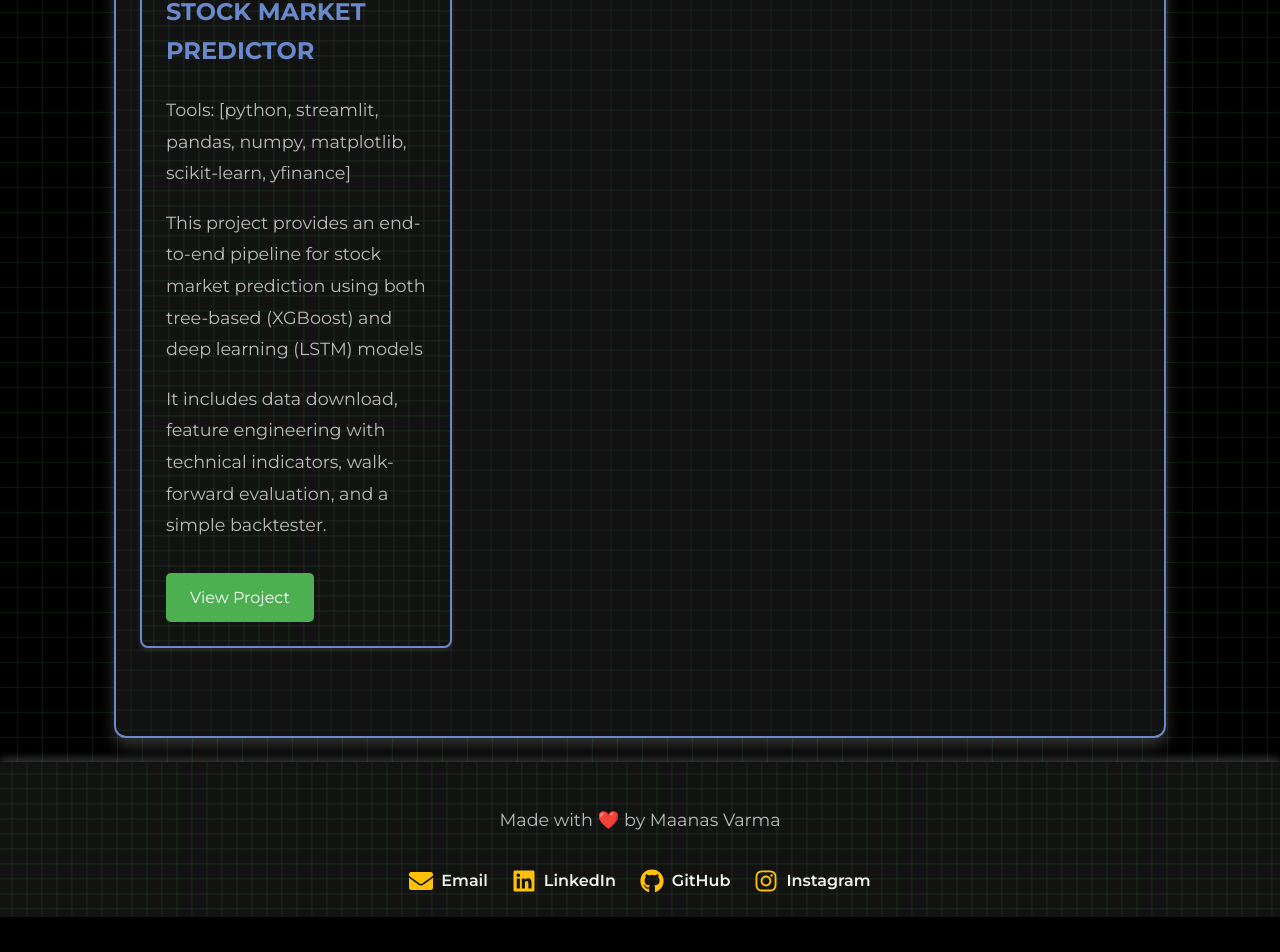
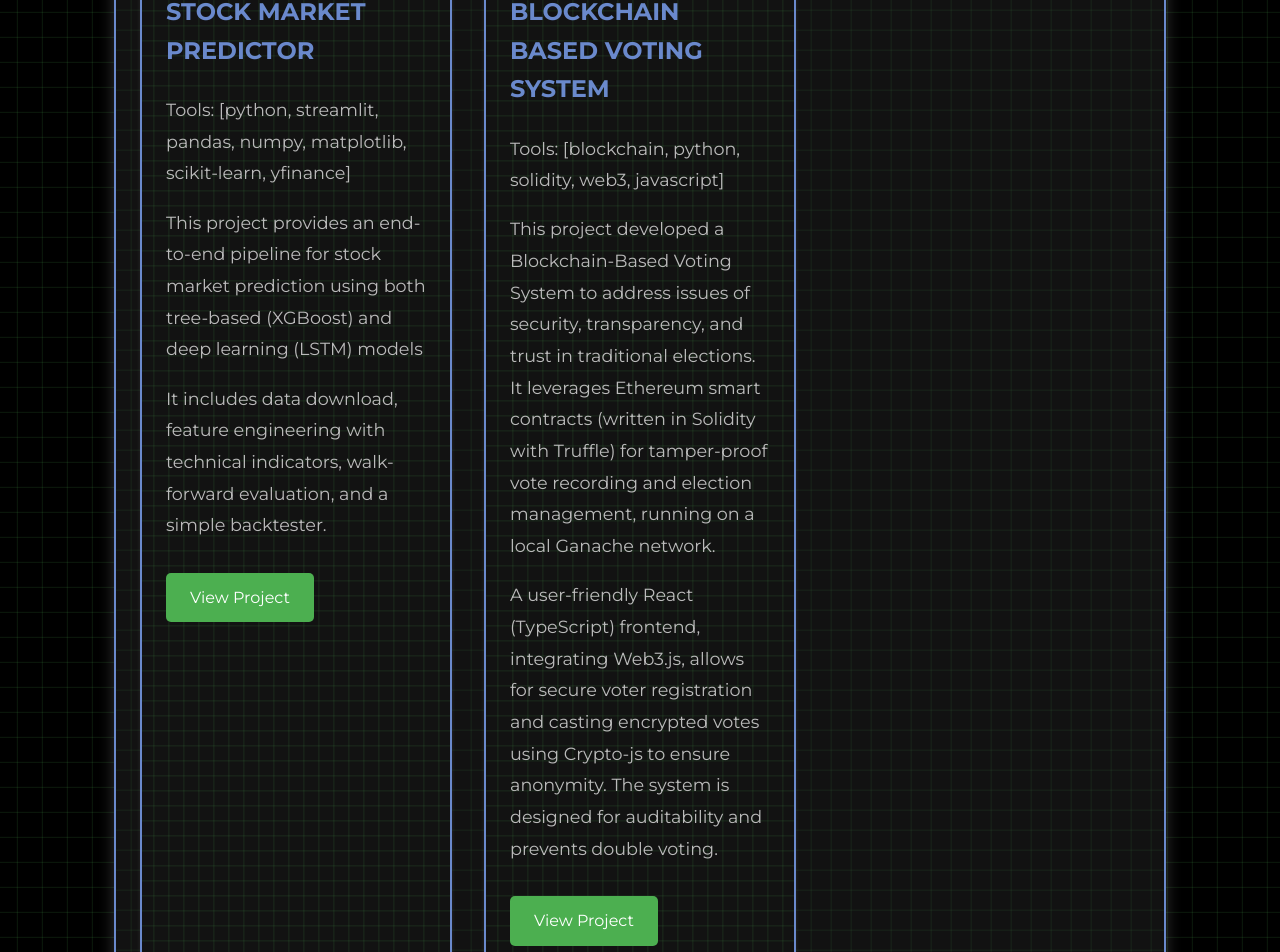
Before and after one commit to maanasvarma2003/portfolio-website, a React (Vite) app: page /projects in a window 1280 px wide. Shown: the part 1080-2032 px from the top of the page. Before the commit the page ends 1997 px from the top, so only its background shows below. Built offline with nearby package versions, Linux system fonts and the light colour scheme.

Commit message:
Update Projects.tsx

```diff
--- a/src/components/Projects.tsx
+++ b/src/components/Projects.tsx
@@ -35,6 +35,14 @@ function Projects() {
           <p>It includes data download, feature engineering with technical indicators, walk-forward evaluation, and a simple backtester.</p>
           <a href="https://github.com/maanasvarma2003/stock-market-prediction" target="_blank" rel="noopener noreferrer">View Project</a>
         </div>
+        <div className="project-item">
+          <h3>BLOCKCHAIN BASED VOTING SYSTEM</h3>
+          <p>Tools: [blockchain, python, solidity, web3, javascript]</p>
+          <p>This project developed a Blockchain-Based Voting System to address issues of security, transparency, and trust in traditional elections. It leverages Ethereum smart contracts (written in Solidity with Truffle) for tamper-proof vote recording and election management, running on a local Ganache network.
+          </p>
+          <p>A user-friendly React (TypeScript) frontend, integrating Web3.js, allows for secure voter registration and casting encrypted votes using Crypto-js to ensure anonymity. The system is designed for auditability and prevents double voting.</p>
+          <a href="https://github.com/maanasvarma2003/blockchain-based-voting-system" target="_blank" rel="noopener noreferrer">View Project</a>
+        </div>
       </div>
     </section>
   );
```
